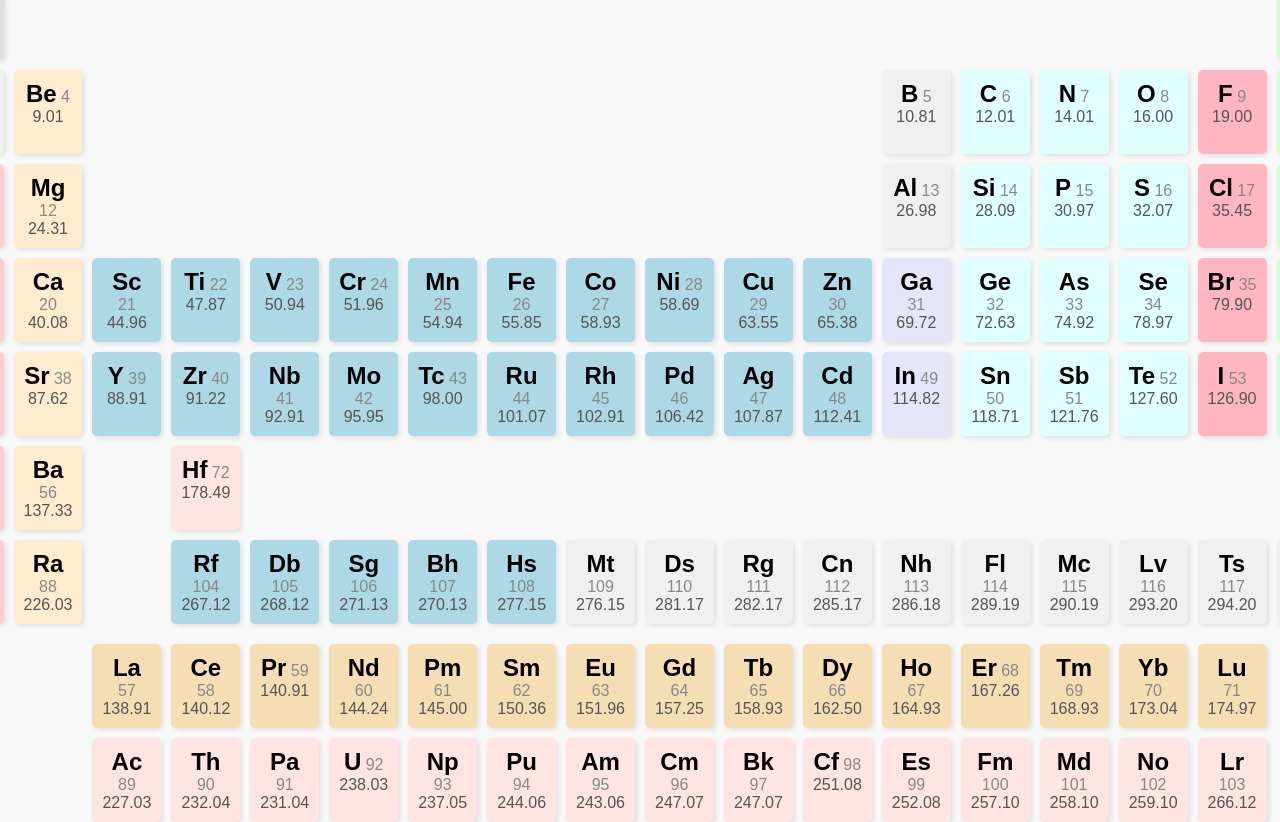
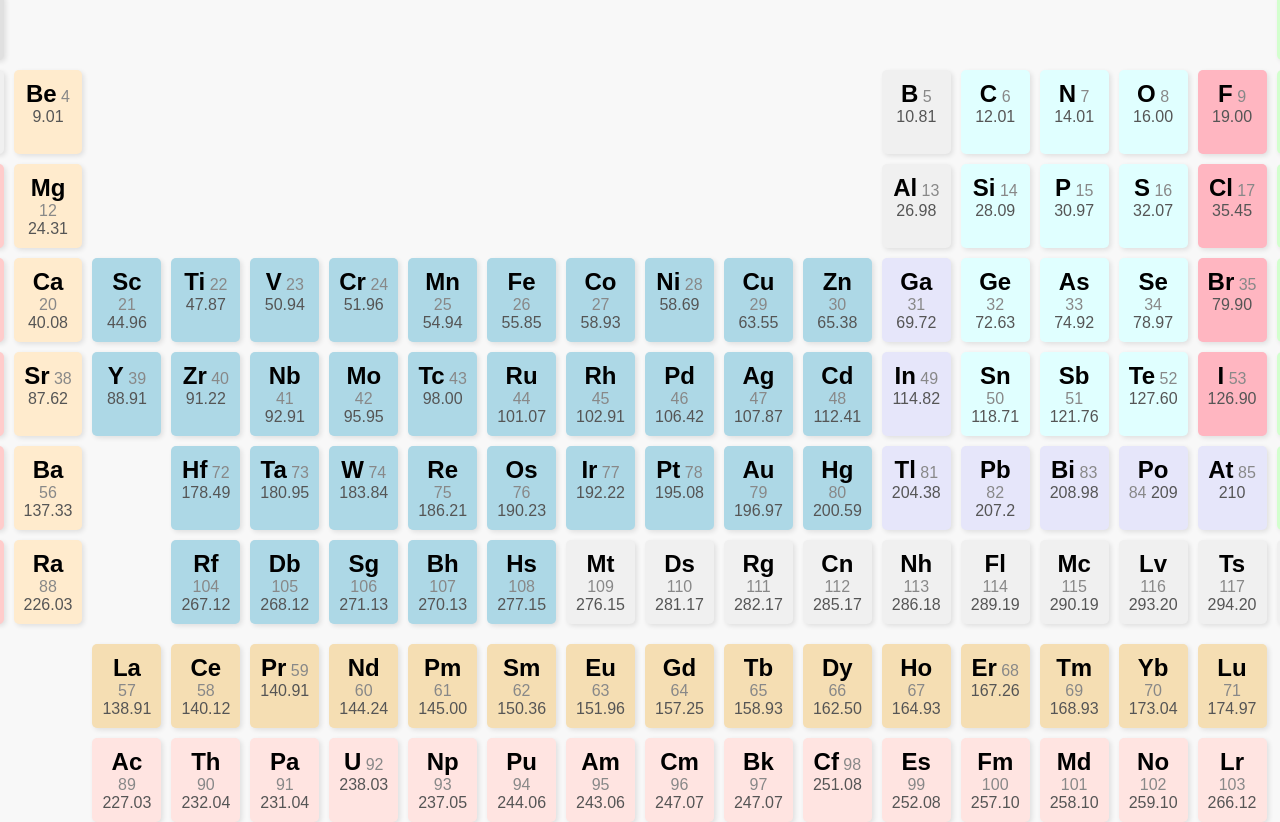
Before and after one commit to MathExpert314/MathExpert314.github.io, a plain HTML site: page education/periodic-table.html in a window 1280 px wide. Shown: the top 822 px of the page. Drawn offline with Linux system fonts and the light colour scheme.

Commit message:
Update periodic-table.html

```diff
--- a/education/periodic-table.html
+++ b/education/periodic-table.html
@@ -424,11 +424,83 @@
             <span class="atomic-number">71</span>
             <span class="atomic-mass">174.97</span>
         </div>
-        <div class="element actinides" id="Hf" style="grid-column: 4; grid-row: 6;">
+        <div class="element transition-metals" id="Hf" style="grid-column: 4; grid-row: 6;">
             <span class="symbol">Hf</span>
             <span class="atomic-number">72</span>
             <span class="atomic-mass">178.49</span>
         </div>
+
+        <div class="element transition-metals" id="Ta" style="grid-column: 5; grid-row: 6;">
+            <span class="symbol">Ta</span>
+            <span class="atomic-number">73</span>
+            <span class="atomic-mass">180.95</span>
+        </div>
+        <div class="element transition-metals" id="W" style="grid-column: 6; grid-row: 6;">
+            <span class="symbol">W</span>
+            <span class="atomic-number">74</span>
+            <span class="atomic-mass">183.84</span>
+        </div>
+        <div class="element transition-metals" id="Re" style="grid-column: 7; grid-row: 6;">
+            <span class="symbol">Re</span>
+            <span class="atomic-number">75</span>
+            <span class="atomic-mass">186.21</span>
+        </div>
+        <div class="element transition-metals" id="Os" style="grid-column: 8; grid-row: 6;">
+            <span class="symbol">Os</span>
+            <span class="atomic-number">76</span>
+            <span class="atomic-mass">190.23</span>
+        </div>
+        <div class="element transition-metals" id="Ir" style="grid-column: 9; grid-row: 6;">
+            <span class="symbol">Ir</span>
+            <span class="atomic-number">77</span>
+            <span class="atomic-mass">192.22</span>
+        </div>
+        <div class="element transition-metals" id="Pt" style="grid-column: 10; grid-row: 6;">
+            <span class="symbol">Pt</span>
+            <span class="atomic-number">78</span>
+            <span class="atomic-mass">195.08</span>
+        </div>
+        <div class="element transition-metals" id="Au" style="grid-column: 11; grid-row: 6;">
+            <span class="symbol">Au</span>
+            <span class="atomic-number">79</span>
+            <span class="atomic-mass">196.97</span>
+        </div>
+        <div class="element transition-metals" id="Hg" style="grid-column: 12; grid-row: 6;">
+            <span class="symbol">Hg</span>
+            <span class="atomic-number">80</span>
+            <span class="atomic-mass">200.59</span>
+        </div>
+        <div class="element post-transition-metals" id="Tl" style="grid-column: 13; grid-row: 6;">
+            <span class="symbol">Tl</span>
+            <span class="atomic-number">81</span>
+            <span class="atomic-mass">204.38</span>
+        </div>
+        <div class="element post-transition-metals" id="Pb" style="grid-column: 14; grid-row: 6;">
+            <span class="symbol">Pb</span>
+            <span class="atomic-number">82</span>
+            <span class="atomic-mass">207.2</span>
+        </div>
+        <div class="element post-transition-metals" id="Bi" style="grid-column: 15; grid-row: 6;">
+            <span class="symbol">Bi</span>
+            <span class="atomic-number">83</span>
+            <span class="atomic-mass">208.98</span>
+        </div>
+        <div class="element post-transition-metals" id="Po" style="grid-column: 16; grid-row: 6;">
+            <span class="symbol">Po</span>
+            <span class="atomic-number">84</span>
+            <span class="atomic-mass">209</span>
+        </div>
+        <div class="element post-transition-metals" id="At" style="grid-column: 17; grid-row: 6;">
+            <span class="symbol">At</span>
+            <span class="atomic-number">85</span>
+            <span class="atomic-mass">210</span>
+        </div>
+        <div class="element noble-gases" id="Rn" style="grid-column: 18; grid-row: 6;">
+            <span class="symbol">Rn</span>
+            <span class="atomic-number">86</span>
+            <span class="atomic-mass">222</span>
+        </div>
+
 
         <!-- Period 7 -->
         <div class="element alkali-metals" id="Fr" style="grid-column: 1; grid-row: 7;">
```
